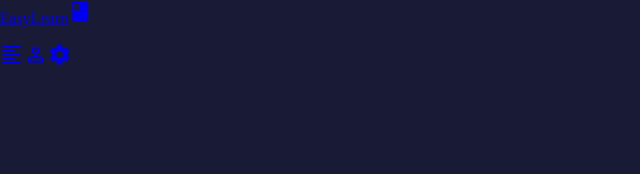
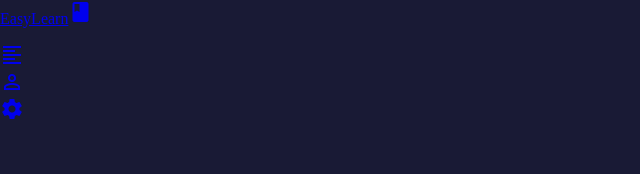
Before and after one commit to Muloversic/easy-learn-React-, a React (Create React App) app: page / in a window 1280 px wide. Shown: the top 174 px of the page, without its empty margins (0-640 px from the left). Built offline with nearby package versions, Linux system fonts and the light colour scheme.

Commit message:
header render

```diff
--- a/src/App.js
+++ b/src/App.js
@@ -6,18 +6,16 @@ import Sets from "./components/Sets";
 function App() {
   const subLinks = [
     {
-      subSets: {
       href: "/sets",
       icon: "format_align_left",
     },
-      subProfile: {
+    {
       href: "/profile",
       icon: "person_outline",
     },
-      subSettings: {
+    {
       href: "/settings",
       icon: "settings",
-      },
     },
   ];
   const links = [
@@ -82,7 +80,7 @@ function App() {
   return (
     <div className="App">
       <Router>
-        <Header links={links} subLinks={subLinks}/>
+        <Header links={links} subLinks={subLinks} />
         <Routes>
           <Route path="/" />
           <Route path="/settings" element={<Settings />} />
--- a/src/components/Header.js
+++ b/src/components/Header.js
@@ -1,30 +1,12 @@
 export default function Header({ links, subLinks }) {
   const page = window.location.pathname.slice(1);
-
-  const subItemLinks = subLinks.map((link) => {
-    let subIcons = [];
-    let hrefs = [];
-    let links = ''
-    for (let subLink in link) {
-      subIcons.push(link[subLink].icon)
-      hrefs.push(link[subLink].hre)
-    }
-
-    const foo = subIcons.map(link=>{
-        links = link
-
-    })
-    console.log(links)
-
-
+  const subItemLinks = subLinks.map((links) => {
     return (
-      <ul className="navigation__sublist">
-        <li className="navigation__item">
-          <a href={hrefs} className="navigation__link">
-            <i className="large material-icons">{subIcons}</i>
-          </a>
-        </li>
-      </ul>
+      <li className="navigation__item">
+        <a href={links.href} className="navigation__link">
+          <i className="large material-icons">{links.icon}</i>
+        </a>
+      </li>
     );
   });
 
@@ -60,7 +42,9 @@ export default function Header({ links, subLinks }) {
       <nav className="header__navigation navigation">
         <ul className="navigation__list">
           {linkItems}
-          <li className="navigation__item">{subItemLinks}</li>
+          <li className="navigation__item">
+            <ul className="navigation__sublist">{subItemLinks}</ul>
+          </li>
         </ul>
       </nav>
     </header>
```
Lines whose indentation alone changed are shown as unchanged.
